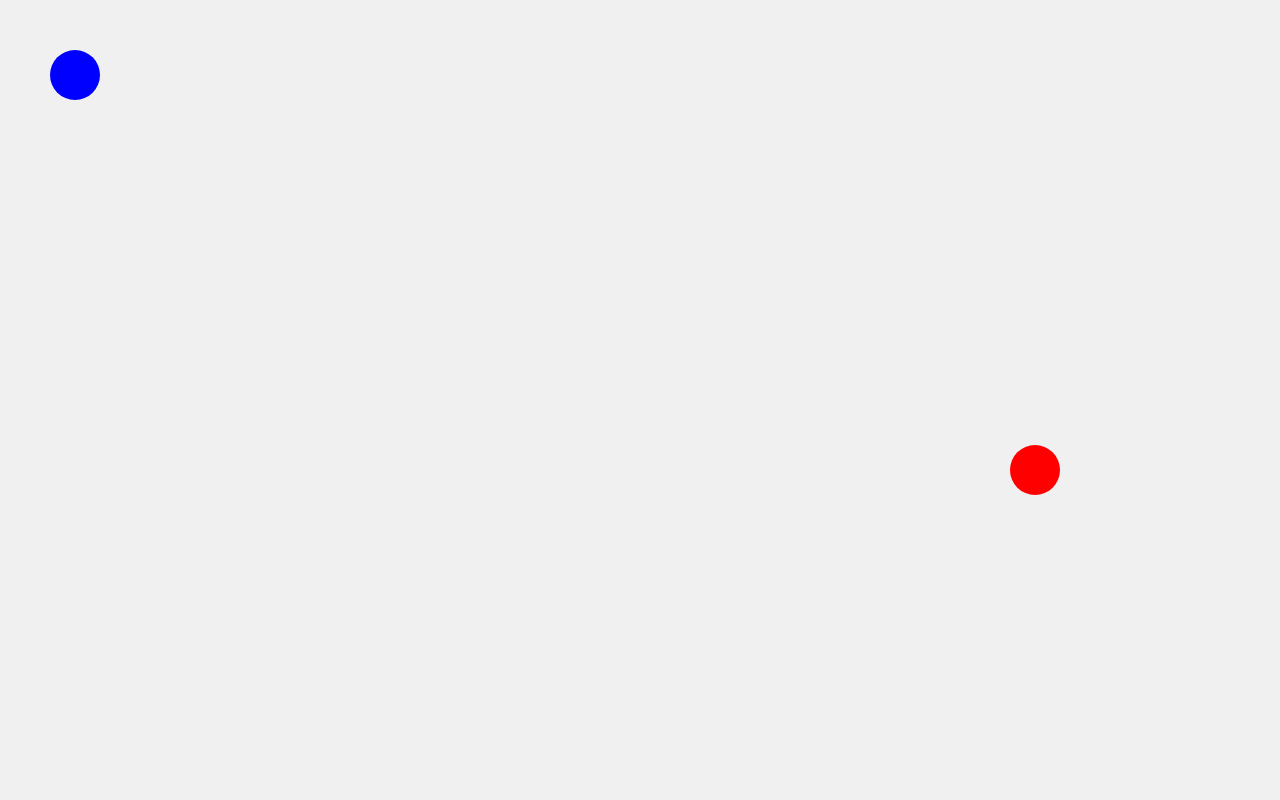
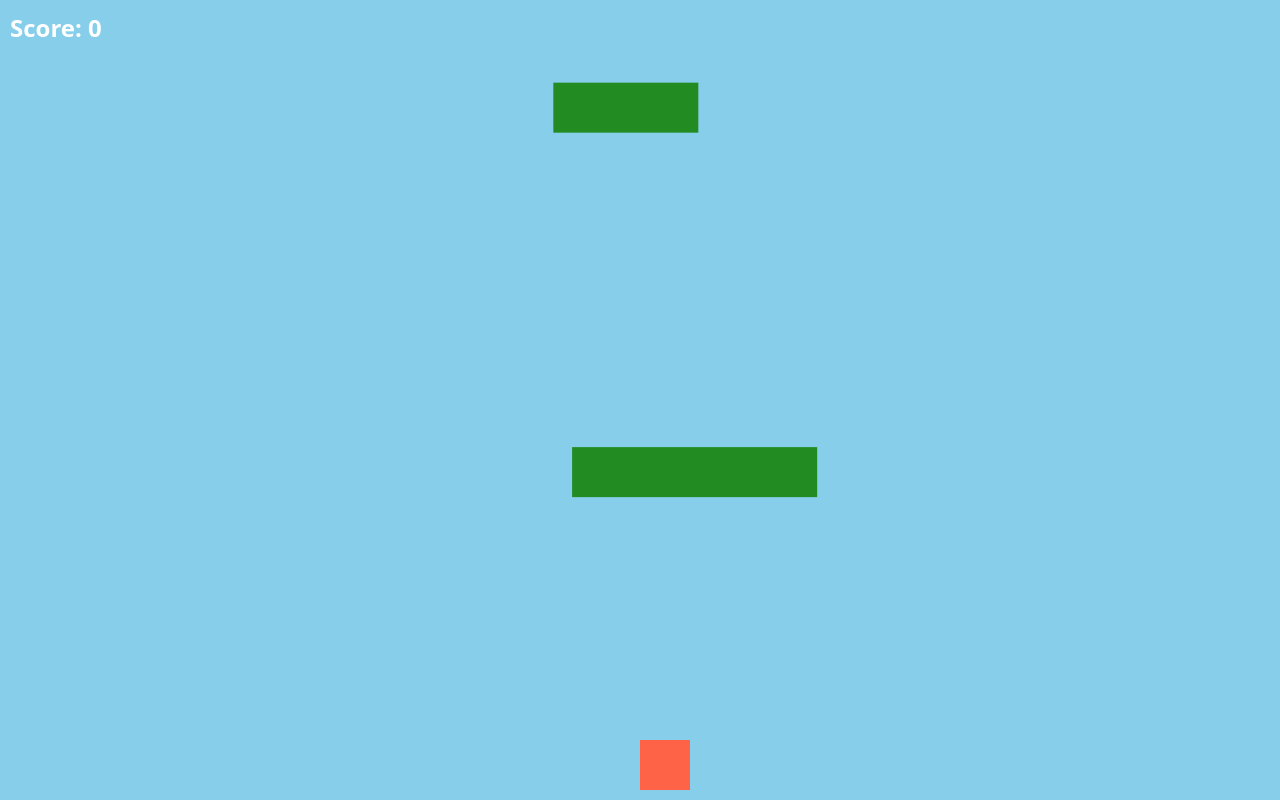
Before and after one commit to Marunix01/Dash-Dash, a plain HTML site: page index.html in a window 1280 px wide. Drawn offline with nearby package versions, Linux system fonts and the light colour scheme; a small style sheet from the web is missing.

Commit message:
Update index.html

```diff
--- a/index.html
+++ b/index.html
@@ -3,120 +3,146 @@
 <head>
     <meta charset="UTF-8">
     <meta name="viewport" content="width=device-width, initial-scale=1.0">
-    <title>Super Hero Dash</title>
+    <title>Endless Runner Game</title>
     <link href="https://cdn.jsdelivr.net/npm/bootstrap@5.3.2/dist/css/bootstrap.min.css" rel="stylesheet" integrity="sha384-T6c99+7fWNgYIeGz0cUhO2JQ+TwoGzSb9boCBxNpvoJvNK0Cpn83rs+MwNl867G0Iwg" crossorigin="anonymous">
     <style>
         body {
             background-color: #f0f0f0;
             overflow: hidden;
+            margin: 0;
         }
-
-        #game-container {
-            position: relative;
-            width: 100vw;
-            height: 100vh;
+        #gameCanvas {
+            display: block;
+            background-color: #87CEEB;
+            margin: 0 auto;
         }
-
-        #hero {
+        #score {
             position: absolute;
-            width: 50px;
-            height: 50px;
-            background-color: blue;
-            border-radius: 50%;
-            bottom: 50px;
-            left: 50px;
-        }
-
-        #obstacle {
-            position: absolute;
-            width: 50px;
-            height: 50px;
-            background-color: red;
-            border-radius: 50%;
+            top: 10px;
+            left: 10px;
+            font-size: 24px;
+            font-weight: bold;
+            color: #fff;
         }
     </style>
 </head>
 <body>
-    <div id="game-container">
-        <div id="hero"></div>
-    </div>
+    <canvas id="gameCanvas"></canvas>
+    <div id="score">Score: 0</div>
 
     <script>
-        const gameContainer = document.getElementById('game-container');
-        const hero = document.getElementById('hero');
-        let heroX = 50;
-        let heroY = 50;
-        let obstacleX = Math.floor(Math.random() * (window.innerWidth - 50));
-        let obstacleY = 0;
-        let gameInterval;
+        const canvas = document.getElementById('gameCanvas');
+        const ctx = canvas.getContext('2d');
+        const scoreDisplay = document.getElementById('score');
+
+        // Set canvas size
+        canvas.width = window.innerWidth;
+        canvas.height = window.innerHeight;
+
+        // Game variables
         let score = 0;
+        let gameOver = false;
 
-        // Create obstacle element
-        const obstacle = document.createElement('div');
-        obstacle.id = 'obstacle';
-        gameContainer.appendChild(obstacle);
+        // Player object
+        const player = {
+            x: canvas.width / 2,
+            y: canvas.height - 60,
+            width: 50,
+            height: 50,
+            speed: 5,
+            dx: 0,
+            dy: 0
+        };
 
-        function startGame() {
-            gameInterval = setInterval(gameLoop, 20);
+        // Obstacle array
+        const obstacles = [];
+
+        // Event listeners for player movement
+        document.addEventListener('keydown', (e) => {
+            if (e.key === 'ArrowLeft') {
+                player.dx = -player.speed;
+            } else if (e.key === 'ArrowRight') {
+                player.dx = player.speed;
+            } else if (e.key === 'ArrowUp') {
+                player.dy = -player.speed;
+            } else if (e.key === 'ArrowDown') {
+                player.dy = player.speed;
+            }
+        });
+
+        document.addEventListener('keyup', () => {
+            player.dx = 0;
+            player.dy = 0;
+        });
+
+        // Function to create obstacles
+        function createObstacle() {
+            const width = Math.random() * (canvas.width / 5) + 30;
+            const x = Math.random() * (canvas.width - width);
+            const y = -50;
+            const speed = Math.random() * 2 + 2;
+            obstacles.push({ x, y, width, height: 50, speed });
         }
 
-        function gameLoop() {
-            moveObstacle();
-            checkCollision();
-            updateScore();
-            render();
+        // Function to update game elements
+        function update() {
+            if (gameOver) return;
+
+            // Move player
+            player.x += player.dx;
+            player.y += player.dy;
+
+            // Prevent player from going out of bounds
+            if (player.x < 0) player.x = 0;
+            if (player.x + player.width > canvas.width) player.x = canvas.width - player.width;
+            if (player.y < 0) player.y = 0;
+            if (player.y + player.height > canvas.height) player.y = canvas.height - player.height;
+
+            // Update obstacles
+            for (let i = 0; i < obstacles.length; i++) {
+                const obs = obstacles[i];
+                obs.y += obs.speed;
+
+                // Check for collision
+                if (
+                    player.x < obs.x + obs.width &&
+                    player.x + player.width > obs.x &&
+                    player.y < obs.y + obs.height &&
+                    player.y + player.height > obs.y
+                ) {
+                    gameOver = true;
+                    alert(`Game Over! Your Score: ${score}`);
+                    return;
                 }
 
-        function moveObstacle() {
-            obstacleY += 5;
-            if (obstacleY > window.innerHeight) {
-                obstacleX = Math.floor(Math.random() * (window.innerWidth - 50));
-                obstacleY = 0;
-            }
-            obstacle.style.left = obstacleX + 'px';
-            obstacle.style.top = obstacleY + 'px';
-        }
-
-        function checkCollision() {
-            if (
-                heroX + 50 > obstacleX &&
-                heroX < obstacleX + 50 &&
-                heroY + 50 > obstacleY &&
-                heroY < obstacleY + 50
-            ) {
-                clearInterval(gameInterval);
-                alert(`Game Over! Your Score: ${score}`);
+                // Remove off-screen obstacles
+                if (obs.y > canvas.height) {
+                    obstacles.splice(i, 1);
+                    score++;
+                    scoreDisplay.textContent = `Score: ${score}`;
                 }
             }
 
-        function updateScore() {
-            score++;
+            // Clear canvas
+            ctx.clearRect(0, 0, canvas.width, canvas.height);
+
+            // Draw player
+            ctx.fillStyle = '#FF6347';
+            ctx.fillRect(player.x, player.y, player.width, player.height);
+
+            // Draw obstacles
+            ctx.fillStyle = '#228B22';
+            for (const obs of obstacles) {
+                ctx.fillRect(obs.x, obs.y, obs.width, obs.height);
             }
 
-        function render() {
-            hero.style.left = heroX + 'px';
-            hero.style.top = heroY + 'px';
+            // Request next frame
+            requestAnimationFrame(update);
         }
 
-        document.addEventListener('keydown', (event) => {
-            switch (event.key) {
-                case 'ArrowLeft':
-                    heroX -= 10;
-                    if (heroX < 0) {
-                        heroX = 0;
-                    }
-                    break;
-                case 'ArrowRight':
-                    heroX += 10;
-                    if (heroX > window.innerWidth - 50) {
-                        heroX = window.innerWidth - 50;
-                    }
-                    break;
-            }
-        });
-
-        startGame();
+        // Start game loop
+        setInterval(createObstacle, 2000);
+        update();
     </script>
-
 </body>
 </html>
```
Lines whose indentation alone changed are shown as unchanged.
